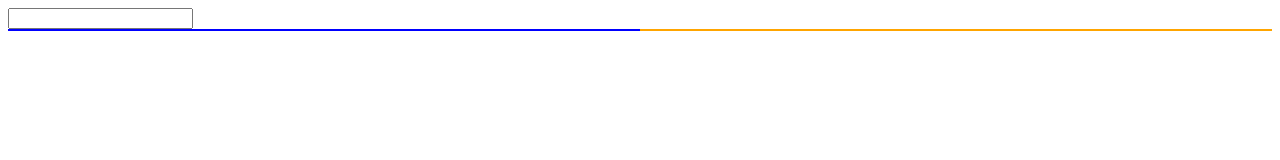
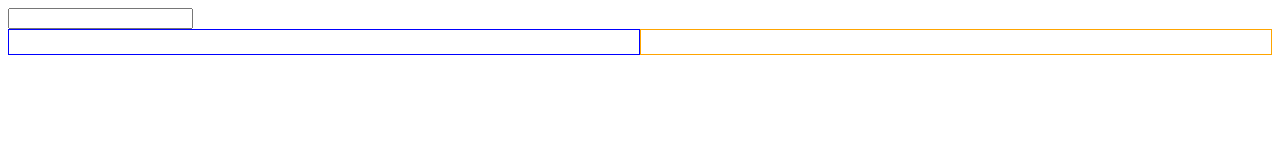
Before and after one commit to cfitzgerald9/javascript, a plain HTML site: page problems/mirrormirror/index.html in a window 1280 px wide. Drawn offline with Linux system fonts and the light colour scheme.

Commit message:
renamed some stuff

```diff
--- a/problems/jsevents/style.css
+++ b/problems/mirrormirror/style.css
@@ -1,11 +1,13 @@
 #blue{
     display:flex;
     width: 50vw;
+    height:3vh;
     border: 1px solid blue;
 }
 #orange{
     display:flex;
     width: 50vw;
+    height:3vh;
     flex-direction: row;
     border: 1px solid orange;
 }
```
Also changed, not shown: problems/foods-json/api/db.json (renamed from problems/json-stuff/api/db.json), problems/foods-json/src/index.html (renamed from problems/json-stuff/src/index.html), problems/foods-json/src/script.js (renamed from problems/json-stuff/src/script.js), problems/foods-json/src/style.css (renamed from problems/json-stuff/src/style.css), problems/mirrormirror/index.html (renamed from problems/jsevents/index.html), problems/mirrormirror/script.js (renamed from problems/jsevents/script.js).
